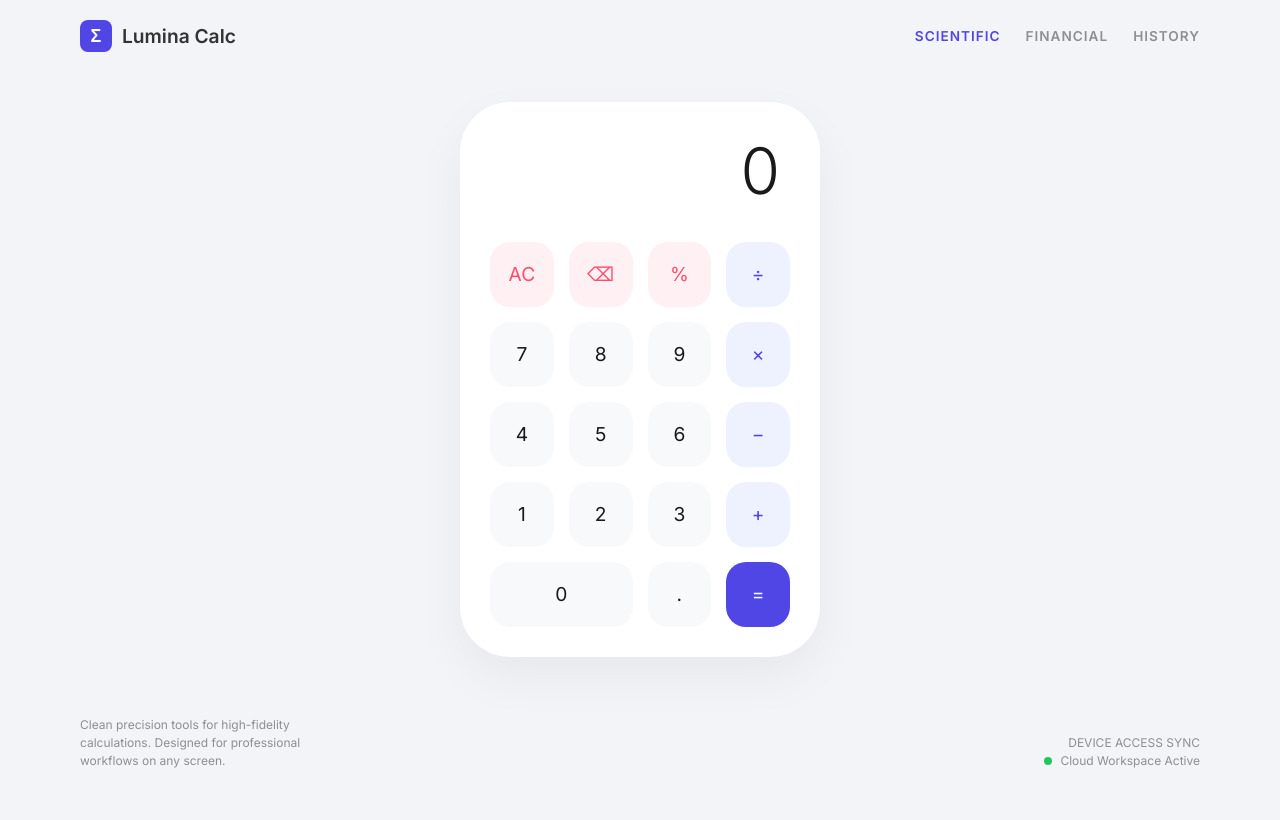
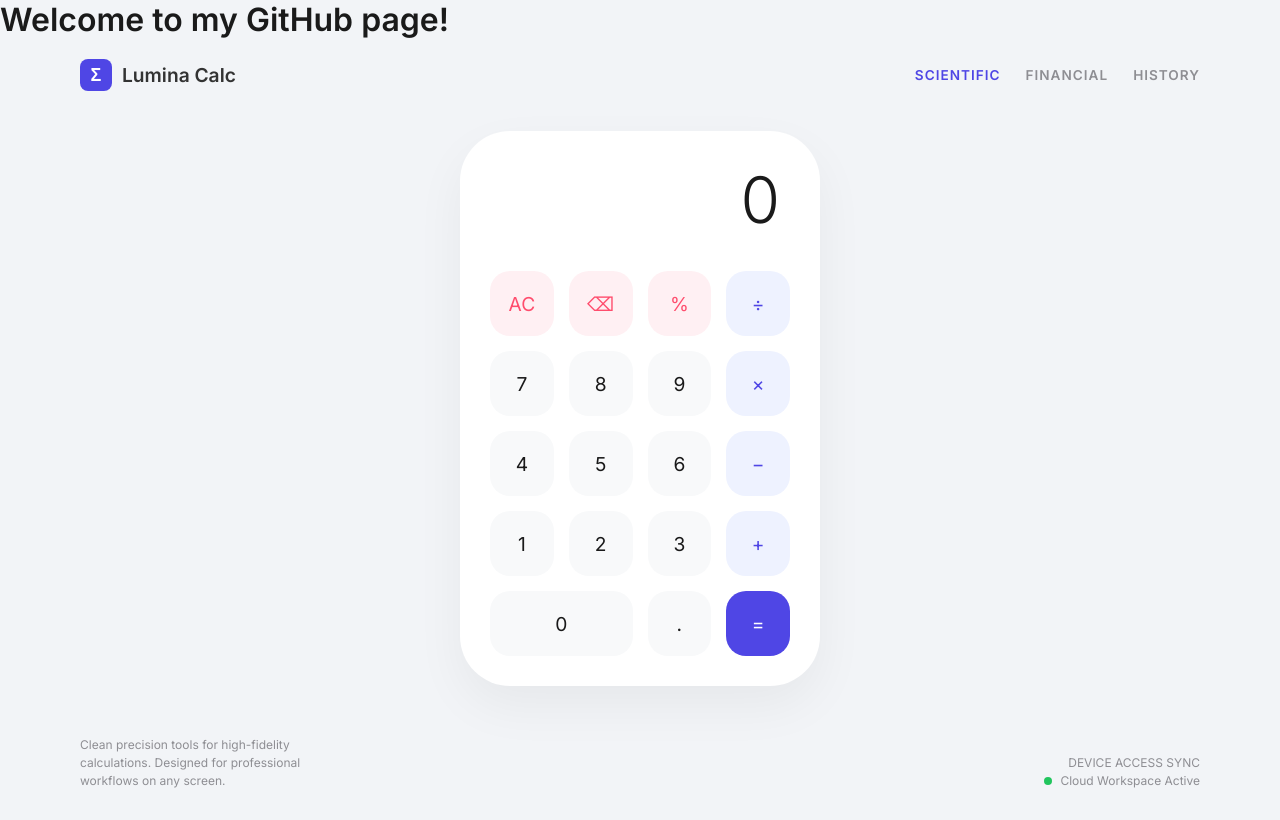
Before and after one commit to bhatiaarav61/bhatiaarav61.github.io, a plain HTML site: page index.html in a window 1280 px wide. Drawn offline with Linux system fonts and the light colour scheme.

Commit message:
Update index.html

```diff
--- a/index.html
+++ b/index.html
@@ -2,6 +2,12 @@
 <html lang="en">
 <head>
     <meta charset="UTF-8">
+    <link rel="icon" type="image/x-icon" href="favicon.ico">
+</head>
+<body>
+    <h1>Welcome to my GitHub page!</h1>
+</body>
+</html>
     <meta name="viewport" content="width=device-width, initial-scale=1.0">
     <title>Lumina Calc</title>
     <link href="https://fonts.googleapis.com/css2?family=Inter:wght@300;400;600&display=swap" rel="stylesheet">
```
